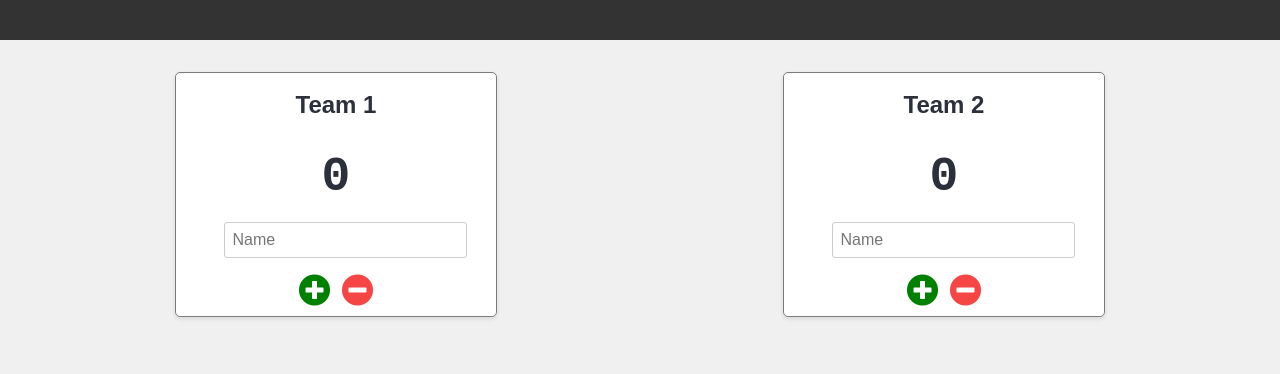
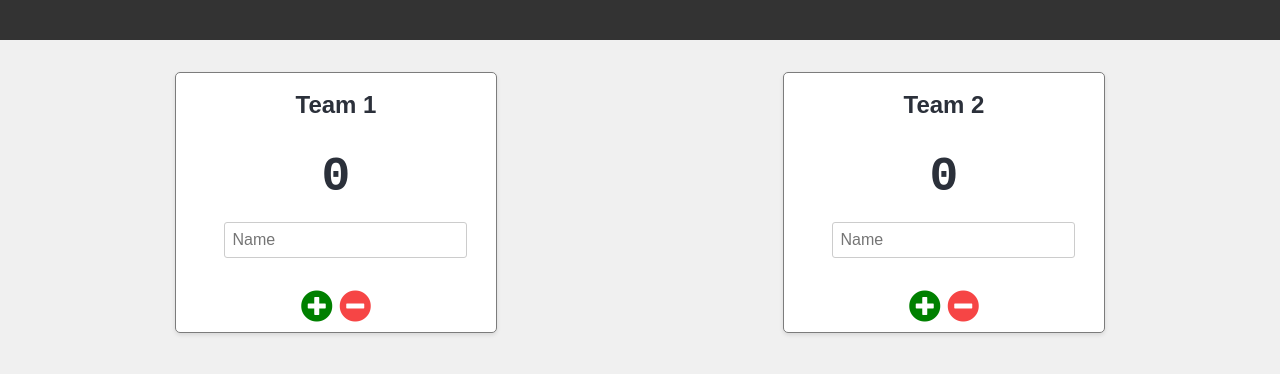
Before and after one commit to Musshafen/Scoreboard, a website built with Vite: page index.html in a window 1280 px wide. Shown: the part 88-462 px from the top of the page. Built offline with nearby package versions, Linux system fonts and the light colour scheme.

Commit message:
a button container CSS

```diff
--- a/src/style.css
+++ b/src/style.css
@@ -80,9 +80,15 @@ fieldset i.add {
 fieldset i.subtract {
   color: #f64545;
 }
-input[type="text"] {
+input[type='text'] {
   width: 100%;
   padding: 0.5rem;
   border: 1px solid #ccc;
   border-radius: 3px;
   font-size: 1rem;
+}
+.button-container {
+  display: flex;
+  justify-content: space-around;
+  margin-top: 1rem;
+}
```
